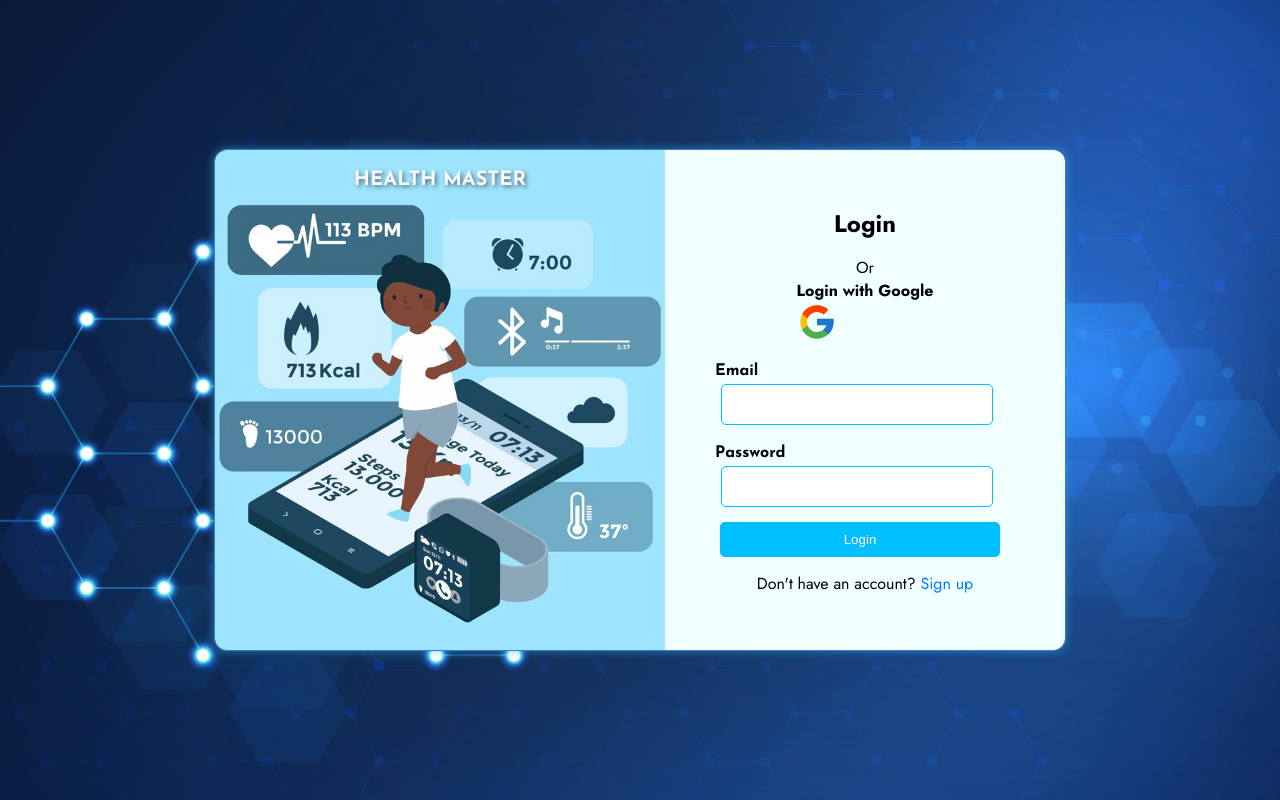
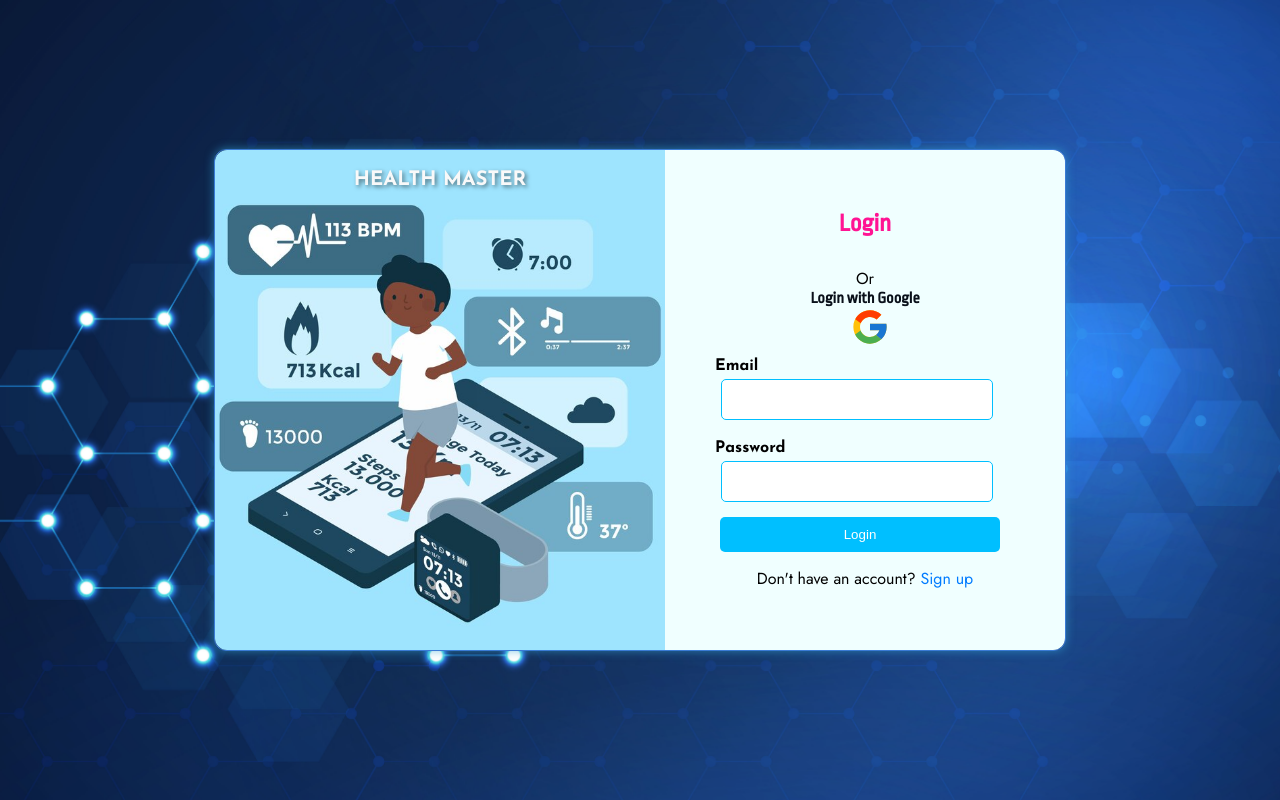
Before and after one commit to CHEGEBB/Health-Master, a React (Create React App) app in the folder frontend/: page /login in a window 1280 px wide. Built offline with nearby package versions, Linux system fonts and the light colour scheme; no server answers; a web font is replaced by a local one.

Commit message:
styling login

```diff
--- a/frontend/src/authpages/Login.js
+++ b/frontend/src/authpages/Login.js
@@ -44,7 +44,7 @@ const Login = () => {
                 <h2>Login</h2>
                 <p>Or</p>
                 <div className="google-signin">
-                    <div className="sign">
+                    <div className="sign-google">
                         <h2>Login with Google</h2>
                     </div>
                     <div className="googlecon">
--- a/frontend/src/authpages/Login.scss
+++ b/frontend/src/authpages/Login.scss
@@ -181,6 +181,13 @@ $dark-green: #006400;
     border-bottom-right-radius: 12px;
   }
 
+
+.login-form h2 {
+  margin: 0 0 15px 0;
+  color: $deep-pink;
+  font-family: $ropa;
+  font-size: 25px;
+}
   .form-group {
     margin-bottom: 15px;
   }
@@ -233,8 +240,10 @@ $dark-green: #006400;
         img{
             width: 40px;
             height: 40px;
-            margin-right: 10px;
-            margin-bottom: 10px;
+            align-items: center;
+            justify-content: center;
+            margin-left: 40px;
+
             &:hover{
                 cursor: pointer;
                 opacity: 0.8;
@@ -243,10 +252,11 @@ $dark-green: #006400;
             }
         }
     }
-    .sign{
+    .sign-google{
         h2{
             margin: 0;
             font-size: 16px;
+            color: $special1;
         }
     }
   }
```
